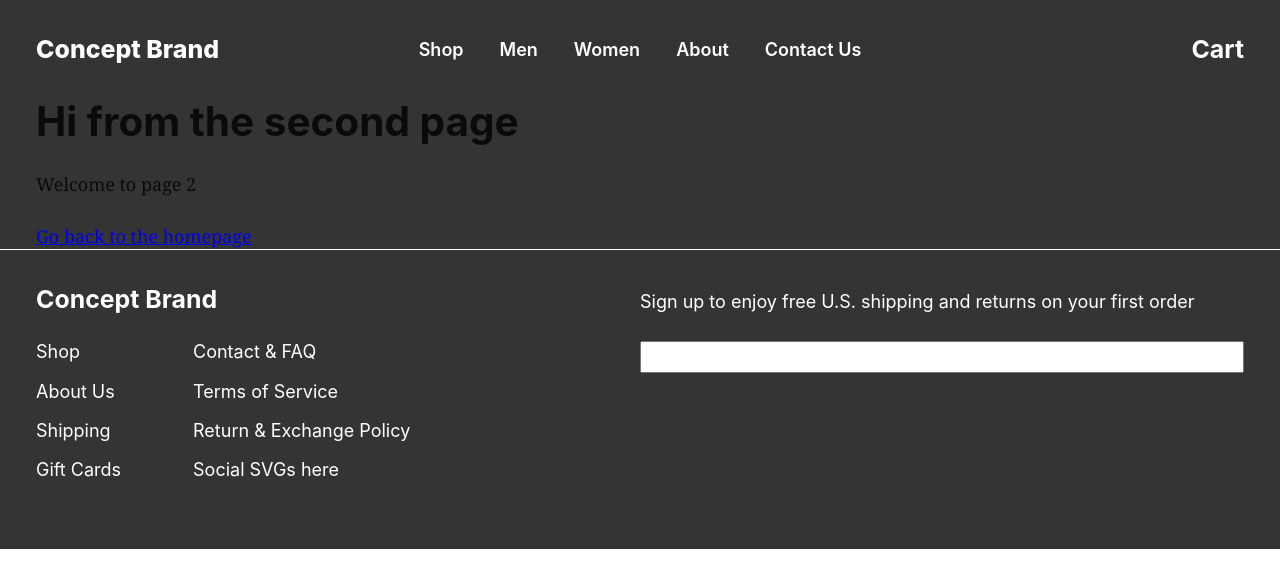
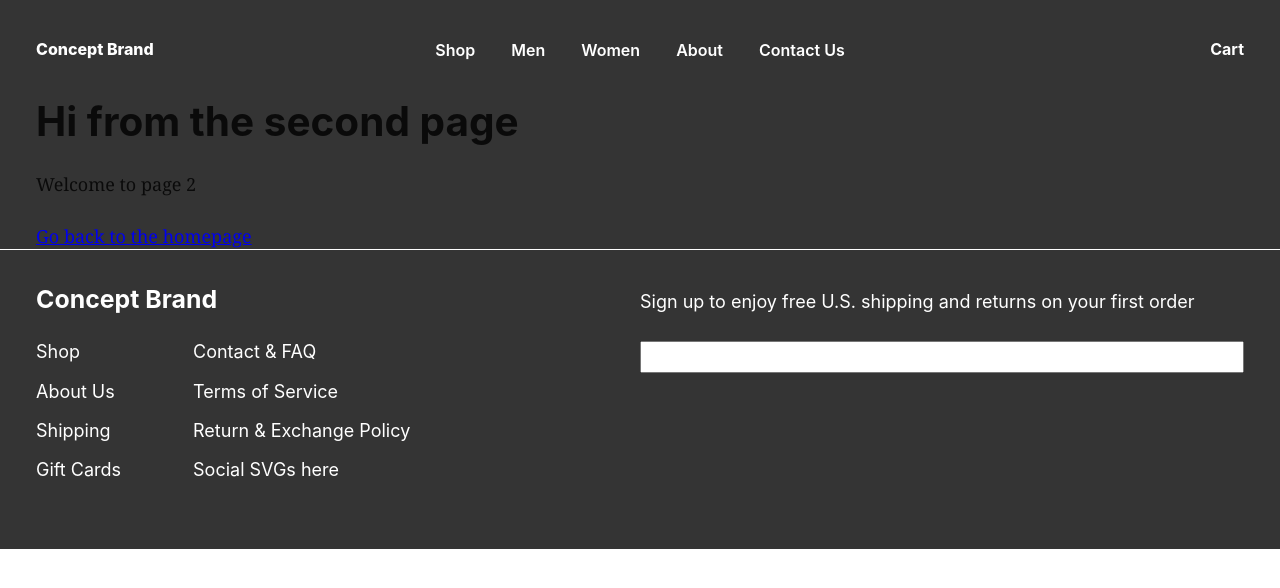
Before and after one commit to ncohen415/store-concept-one, a Gatsby site: page /page-2 in a window 1280 px wide. Built offline with nearby package versions, Linux system fonts and the light colour scheme; Gatsby itself is replaced by a stand-in of ours.

Commit message:
media queries finished for home page. responsive nav made.

```diff
--- a/package.json
+++ b/package.json
@@ -7,6 +7,7 @@
   "dependencies": {
     "babel-plugin-styled-components": "^1.12.0",
     "dotenv": "^8.5.1",
+    "framer-motion": "^4.1.15",
     "gatsby": "^3.4.1",
     "gatsby-plugin-gatsby-cloud": "^2.4.1",
     "gatsby-plugin-image": "^1.4.0",
@@ -18,6 +19,7 @@
     "gatsby-source-filesystem": "^3.4.0",
     "gatsby-source-wordpress": "^5.4.1",
     "gatsby-transformer-sharp": "^3.4.0",
+    "hamburger-react": "^2.4.1",
     "prop-types": "^15.7.2",
     "react": "^17.0.1",
     "react-dom": "^17.0.1",
--- a/src/components/footer.js
+++ b/src/components/footer.js
@@ -1,15 +1,17 @@
 import React from "react"
 import styled from "styled-components"
+import { media } from "./mq"
 
 const FooterContainer = styled.footer`
   width: 100%;
-  height: 300px;
+  height: 100%;
   display: flex;
   background-color: #343434;
   padding: 0 2rem 0 2rem;
   border-top: 1px solid white;
   font-family: -apple-system, BlinkMacSystemFont, Segoe UI, Roboto, Oxygen,
     Ubuntu, Cantarell, Fira Sans, Droid Sans, Helvetica Neue, sans-serif;
+  ${media.small`height: 300px;`}
   .footer-wrapper {
     display: flex;
     align-items: baseline;
--- a/src/components/header.js
+++ b/src/components/header.js
@@ -1,7 +1,12 @@
-import React from "react"
+import React, { useState } from "react"
 import PropTypes from "prop-types"
 import { Link } from "gatsby"
 import styled from "styled-components"
+import { media } from "./mq"
+
+//components
+import Nav from "./nav"
+import { Squash as Hamburger } from "hamburger-react"
 
 const HeaderContainer = styled.header`
   width: 100%;
@@ -13,40 +18,26 @@ const HeaderContainer = styled.header`
     display: flex;
     width: 100%;
     justify-content: space-between;
+    align-items: center;
     .brand-wrapper {
       display: flex;
       flex-direction: column;
       justify-content: center;
       height: 100%;
       width: 25%;
+      z-index: 2;
       h3 {
         color: white;
         font-weight: 800;
+        font-size: 2vh;
         margin: 0;
         padding: 0;
       }
     }
-    .nav-wrapper {
-      display: flex;
-      align-items: center;
-      justify-content: center;
-      height: 100%;
-      width: 50%;
-      .nav {
-        display: flex;
-        list-style: none;
-        padding: 0;
-        margin: 0;
-        .nav-item {
-          color: white;
-          padding: 0 1rem 0 1rem;
-          font-family: -apple-system, BlinkMacSystemFont, Segoe UI, Roboto,
-            Oxygen, Ubuntu, Cantarell, Fira Sans, Droid Sans, Helvetica Neue,
-            sans-serif;
-          font-weight: 600;
-          margin: 0;
-        }
-      }
+    .hamburger-wrapper {
+      display: block;
+      z-index: 5;
+      ${media.medium`display: none;`}
     }
     .cart-wrapper {
       display: flex;
@@ -54,8 +45,10 @@ const HeaderContainer = styled.header`
       align-items: center;
       height: 100%;
       width: 25%;
+      z-index: 2;
       h3 {
         color: white;
+        font-size: 2vh;
         padding: 0;
         margin: 0;
       }
@@ -64,21 +57,17 @@ const HeaderContainer = styled.header`
 `
 
 const Header = ({ siteTitle }) => {
+  const [isOpen, setOpen] = useState(false)
   return (
     <HeaderContainer>
       <div class="header-wrapper">
         <div className="brand-wrapper">
           <h3>Concept Brand</h3>
         </div>
-        <div className="nav-wrapper">
-          <ul className="nav">
-            <li className="nav-item">Shop</li>
-            <li className="nav-item">Men</li>
-            <li className="nav-item">Women</li>
-            <li className="nav-item">About</li>
-            <li className="nav-item">Contact Us</li>
-          </ul>
+        <div class="hamburger-wrapper">
+          <Hamburger toggled={isOpen} toggle={setOpen} color="#ffffff" />
         </div>
+        <Nav isOpen={isOpen} />
         <div class="cart-wrapper">
           <h3>Cart</h3>
         </div>
--- /dev/null
+++ b/src/components/nav.js
@@ -0,0 +1,71 @@
+import React from "react"
+import styled from "styled-components"
+import { media } from "./mq"
+import { motion } from "framer-motion"
+
+const NavWrapper = styled(motion.div)`
+  opacity: 0;
+  position: absolute;
+  left: 0;
+  right: 0;
+  margin: 0 auto 0 auto;
+  display: flex;
+  flex-direction: column;
+  align-items: center;
+  justify-content: flex-start;
+  background-color: #343434;
+  height: 32vh;
+  width: 100%;
+  z-index: 1;
+  ${media.small`flex-direction: row; justify-content: center; height: 75px;`}
+  ${media.medium`display: flex; align-items: center; justify-content: center; background-color: transparent; width: 50%; opacity: 1 !important;`}
+  .nav {
+    display: flex;
+    height: 100%;
+    flex-direction: column;
+    align-items: center;
+    list-style: none;
+    padding: 0;
+    margin: 0;
+    ${media.small`flex-direction: row;`}
+    .nav-item {
+      color: white;
+      font-family: -apple-system, BlinkMacSystemFont, Segoe UI, Roboto, Oxygen,
+        Ubuntu, Cantarell, Fira Sans, Droid Sans, Helvetica Neue, sans-serif;
+      font-weight: 600;
+      margin: 0;
+      font-size: 25px;
+      padding: 0 0 1.5rem 0;
+      ${media.small`padding: 0 1rem 0 1rem; font-size: 16px;`}
+    }
+  }
+`
+
+const Nav = ({ isOpen }) => {
+  console.log(isOpen)
+  return (
+    <NavWrapper
+      key="nav-wrapper"
+      initial="closed"
+      animate={isOpen === true ? "open" : "closed"}
+      exit="closed"
+      variants={{
+        open: { y: "76%", opacity: 1, zIndex: 1 },
+        closed: { y: 0, opacity: 0, zIndex: 0 },
+      }}
+      transition={{
+        duration: 0.2,
+      }}
+    >
+      <ul className="nav">
+        <li className="nav-item">Shop</li>
+        <li className="nav-item">Men</li>
+        <li className="nav-item">Women</li>
+        <li className="nav-item">About</li>
+        <li className="nav-item">Contact Us</li>
+      </ul>
+    </NavWrapper>
+  )
+}
+
+export default Nav
```
Also changed, not shown: src/pages/index.js (+58 -14 lines), 1 other file.
